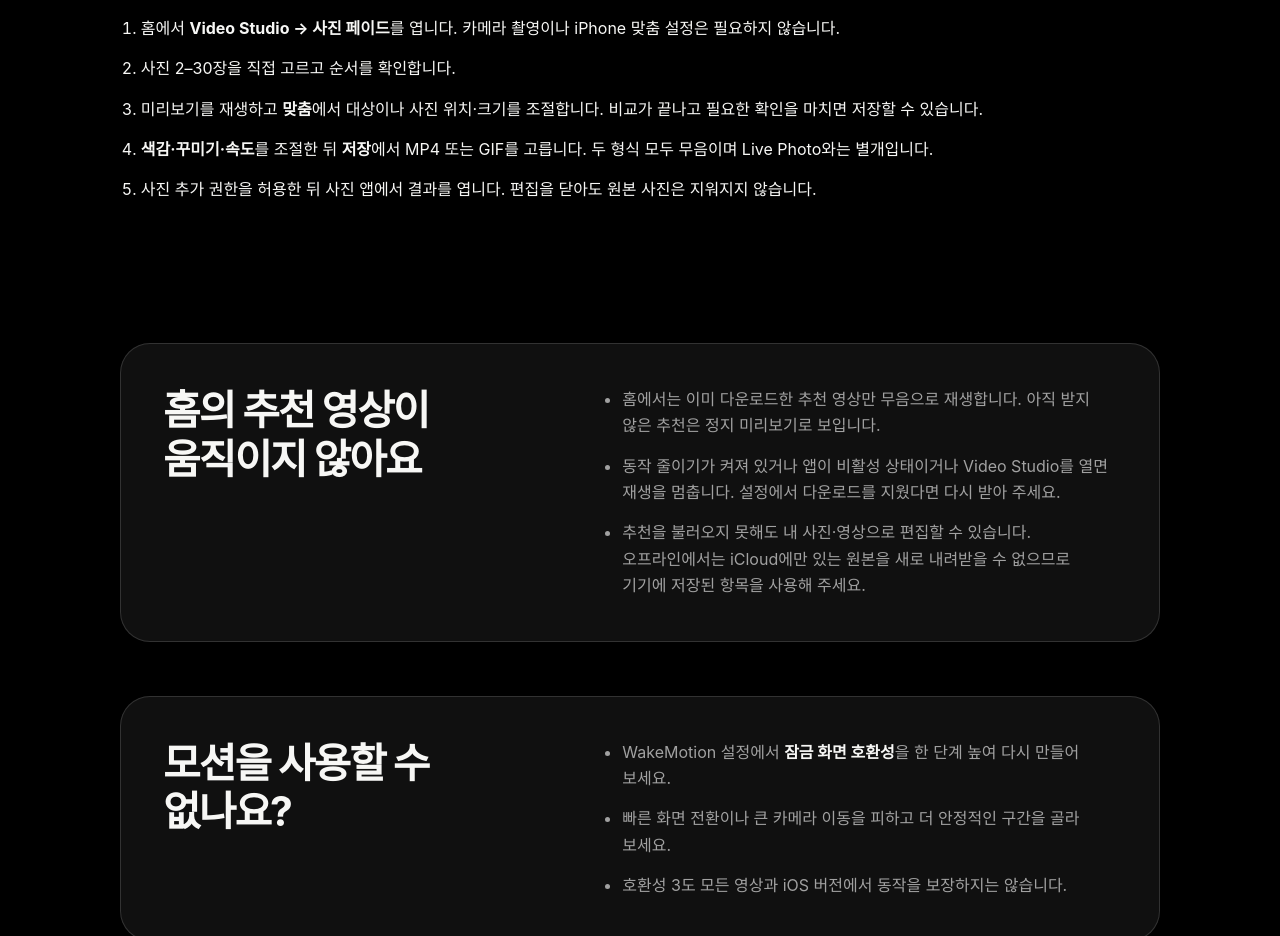
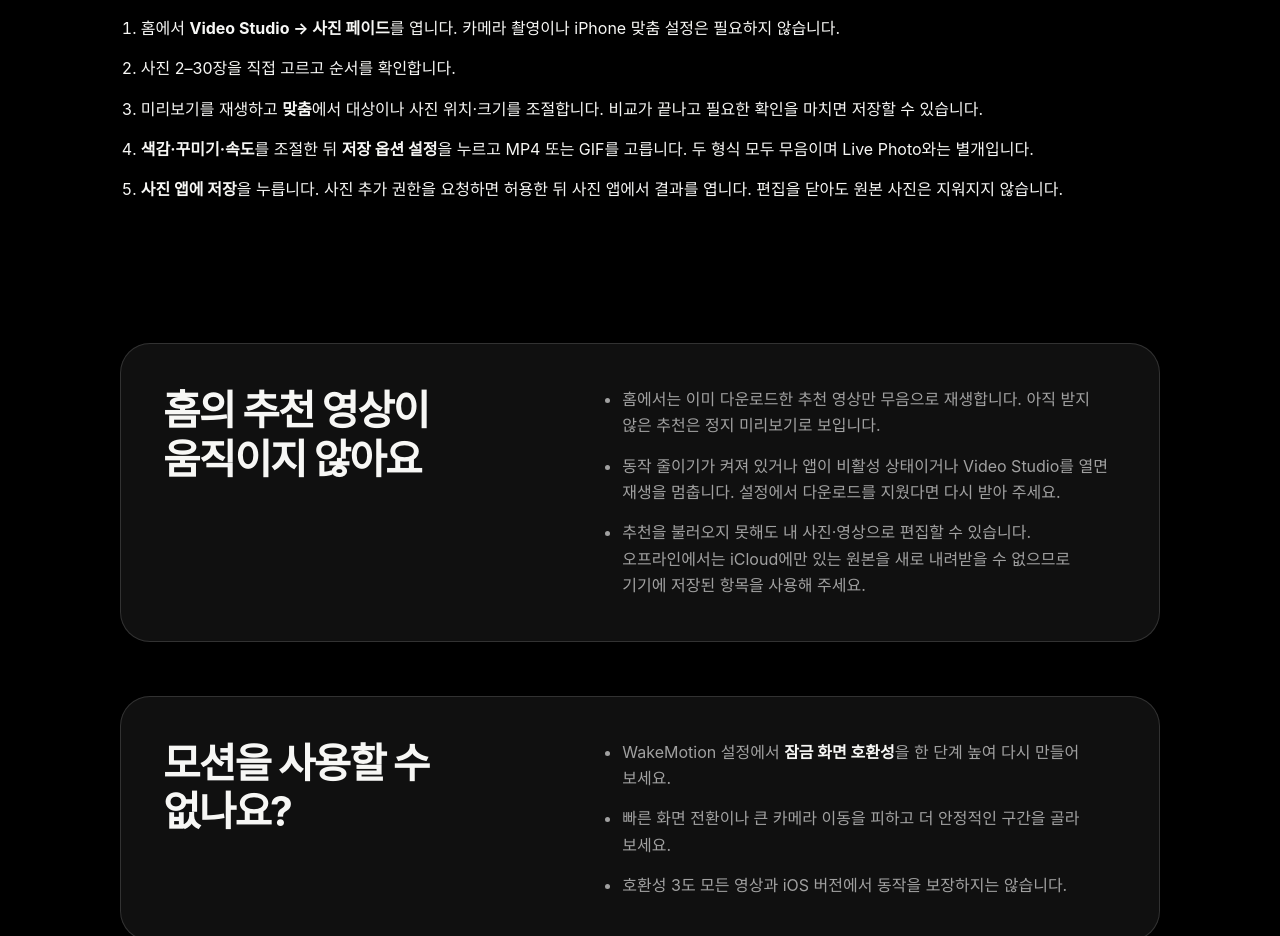
Before and after one commit to smark1024/wakemotion-support, a plain HTML site: page index.html in a window 1280 px wide. Shown: the part 1480-2416 px from the top of the page. Drawn offline with Linux system fonts and the light colour scheme.

Commit message:
Clarify Photo Fade save steps

```diff
--- a/index.html
+++ b/index.html
@@ -41,8 +41,8 @@
         <li>홈에서 <strong>Video Studio → 사진 페이드</strong>를 엽니다. 카메라 촬영이나 iPhone 맞춤 설정은 필요하지 않습니다.</li>
         <li>사진 2–30장을 직접 고르고 순서를 확인합니다.</li>
         <li>미리보기를 재생하고 <strong>맞춤</strong>에서 대상이나 사진 위치·크기를 조절합니다. 비교가 끝나고 필요한 확인을 마치면 저장할 수 있습니다.</li>
-        <li><strong>색감·꾸미기·속도</strong>를 조절한 뒤 <strong>저장</strong>에서 MP4 또는 GIF를 고릅니다. 두 형식 모두 무음이며 Live Photo와는 별개입니다.</li>
-        <li>사진 추가 권한을 허용한 뒤 사진 앱에서 결과를 엽니다. 편집을 닫아도 원본 사진은 지워지지 않습니다.</li>
+        <li><strong>색감·꾸미기·속도</strong>를 조절한 뒤 <strong>저장 옵션 설정</strong>을 누르고 MP4 또는 GIF를 고릅니다. 두 형식 모두 무음이며 Live Photo와는 별개입니다.</li>
+        <li><strong>사진 앱에 저장</strong>을 누릅니다. 사진 추가 권한을 요청하면 허용한 뒤 사진 앱에서 결과를 엽니다. 편집을 닫아도 원본 사진은 지워지지 않습니다.</li>
       </ol>
     </section>
 
```
